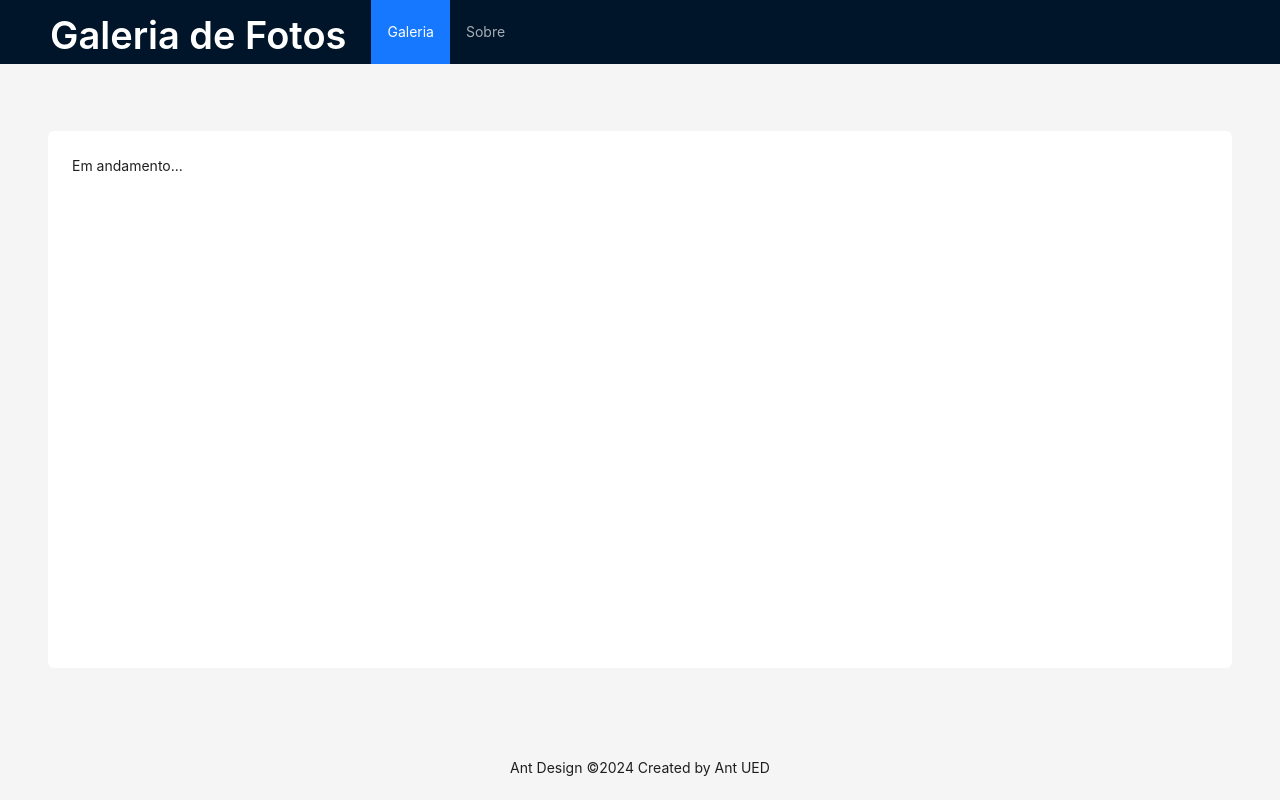
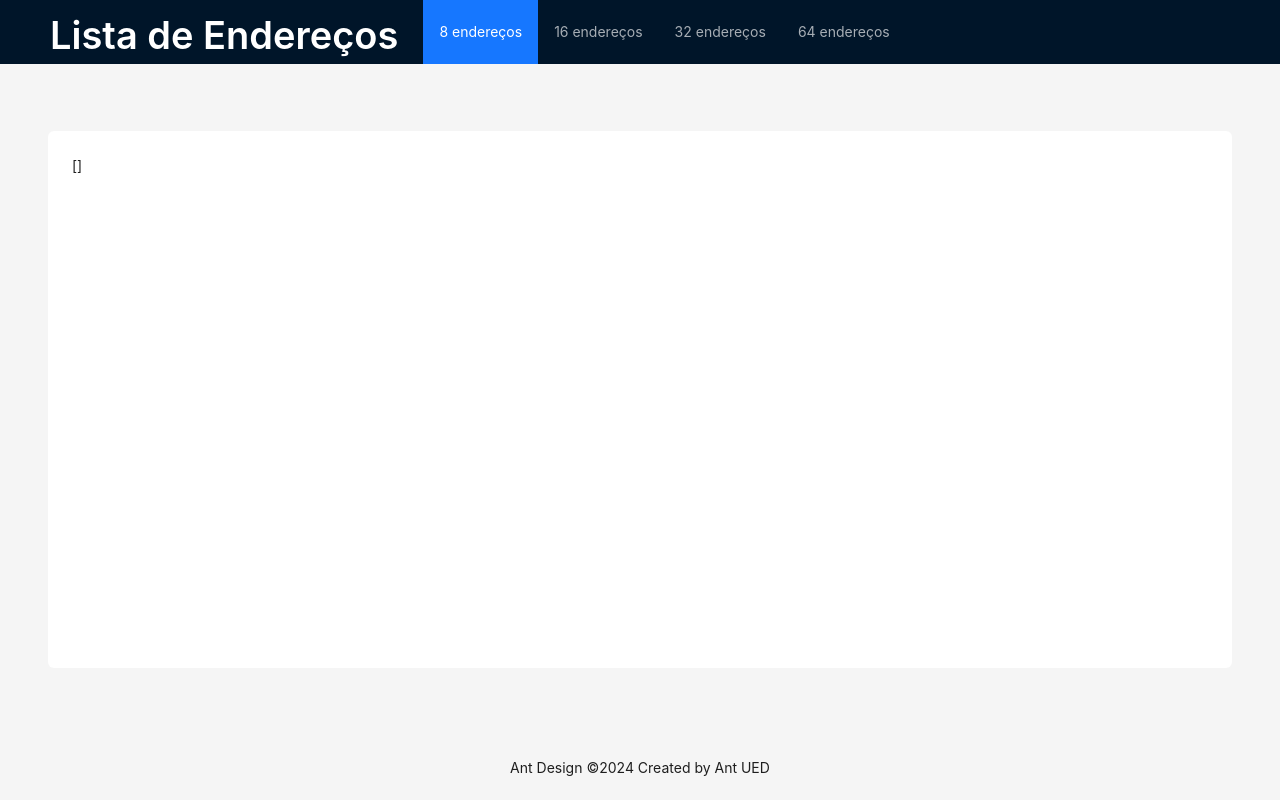
Before and after one commit to VitorComin/galeria-de-fotos-relativo, a React (Create React App) app: page / in a window 1280 px wide. Built offline with nearby package versions, Linux system fonts and the light colour scheme.

Commit message:
installing faker, unistalling router, changing project to addresses...

```diff
--- a/package.json
+++ b/package.json
@@ -3,6 +3,7 @@
   "version": "0.1.0",
   "private": true,
   "dependencies": {
+    "@faker-js/faker": "^9.0.3",
     "@testing-library/jest-dom": "^5.17.0",
     "@testing-library/react": "^13.4.0",
     "@testing-library/user-event": "^13.5.0",
@@ -13,7 +14,6 @@
     "antd": "^5.21.4",
     "react": "^18.3.1",
     "react-dom": "^18.3.1",
-    "react-router-dom": "^6.27.0",
     "react-scripts": "5.0.1",
     "typescript": "^4.9.5",
     "web-vitals": "^2.1.4"
--- a/src/App.tsx
+++ b/src/App.tsx
@@ -1,19 +1,21 @@
-import { Layout, Space } from 'antd';
-import './App.css';
-import LayoutHeader from './components/LayoutHeader';
-import LayoutFooter from './components/LayoutFooter';
-import { Outlet } from 'react-router-dom';
+import { Layout } from "antd";
+import "./App.css";
+import LayoutHeader from "./components/LayoutHeader";
+import LayoutFooter from "./components/LayoutFooter";
+import ContentPage from "./pages/ContentPage";
+import { useState } from "react";
+import { IAddresses } from "./types/GeneralTypes";
 
 const { Content } = Layout;
 
 function App() {
+  const [addressesList, setAddressesList] = useState<IAddresses[]>([]);
+
   return (
-    <Layout style={{height: '100vh'}}>
-      <LayoutHeader />
-      <Content className='layout-content'>
-        <Space className='layout-content-container'>
-          <Outlet />
-        </Space>
+    <Layout style={{ height: "100vh" }}>
+      <LayoutHeader setAddressesList={setAddressesList} />
+      <Content className="layout-content">
+        <ContentPage addressesList={addressesList} />
       </Content>
       <LayoutFooter />
     </Layout>
--- a/src/AppRoutes.tsx
+++ /dev/null
@@ -1,20 +0,0 @@
-import React from "react";
-import { BrowserRouter as Router, Routes, Route } from "react-router-dom";
-import App from "./App";
-import About from "./pages/About";
-import ImagesGallery from "./pages/ImagesGallery";
-
-const AppRoutes: React.FC = () => {
-  return (
-    <Router>
-      <Routes>
-        <Route path="/" element={<App />}>
-          <Route index element={<ImagesGallery />} />
-          <Route path="/about" element={<About />} />
-        </Route>
-      </Routes>
-    </Router>
-  );
-}
-
-export default AppRoutes;
--- a/src/components/LayoutHeader/index.tsx
+++ b/src/components/LayoutHeader/index.tsx
@@ -1,34 +1,51 @@
 import { Layout, Menu, Space, Typography } from "antd";
 import { menuItems } from "../../constants/menuItens";
-import { Link } from "react-router-dom";
+import { ILayoutHeader } from "../../types/GeneralTypes";
+import { Faker, base, pt_BR } from "@faker-js/faker";
+
+const BrazilianFaker = new Faker({
+  locale: [pt_BR, base],
+});
 
 const { Header } = Layout;
 
-const LayoutHeader: React.FC = () => {
+const LayoutHeader: React.FC<ILayoutHeader> = ({ setAddressesList }) => {
+  function changeAddressesListLength(length: number) {
+    const newAddressesList = Array.from({ length: length }, () => ({
+      street: BrazilianFaker.location.street(),
+      city: BrazilianFaker.location.city(),
+      state: BrazilianFaker.location.state(),
+      zipCode: BrazilianFaker.location.zipCode(),
+    }));
+
+    setAddressesList(newAddressesList);
+  }
+
   return (
-    <Header className='layout-header'>
+    <Header className="layout-header">
       <Space>
-        <Typography.Title style={{ color: 'white' }}>Galeria de Fotos</Typography.Title>
+        <Typography.Title style={{ color: "white" }}>
+          Lista de Endereços
+        </Typography.Title>
       </Space>
       <Menu
         theme="dark"
         mode="horizontal"
-          defaultSelectedKeys={['/']}
+        defaultSelectedKeys={["8"]}
         className="header-menu"
       >
-          {menuItems?.map(item => (
+        {menuItems?.map((item) => (
           <Menu.Item
             key={item?.key}
             title={item?.label}
+            onClick={() => changeAddressesListLength(item?.key)}
           >
-                <Link to={item?.key}>
             <Typography.Link>{item?.label}</Typography.Link>
-                </Link>
           </Menu.Item>
         ))}
       </Menu>
     </Header>
-  )
-}
+  );
+};
 
-export default LayoutHeader
+export default LayoutHeader;
--- a/src/constants/menuItens.tsx
+++ b/src/constants/menuItens.tsx
@@ -1,10 +1,18 @@
 export const menuItems = [
   {
-    key: '/',
-    label: 'Galeria'
+    key: 8,
+    label: "8 endereços",
   },
   {
-    key: '/about',
-    label: 'Sobre'
-  }
-]
+    key: 16,
+    label: "16 endereços",
+  },
+  {
+    key: 32,
+    label: "32 endereços",
+  },
+  {
+    key: 64,
+    label: "64 endereços",
+  },
+];
--- a/src/index.tsx
+++ b/src/index.tsx
@@ -2,14 +2,14 @@ import React from 'react';
 import ReactDOM from 'react-dom/client';
 import './index.css';
 import reportWebVitals from './reportWebVitals';
-import AppRoutes from './AppRoutes';
+import App from './App';
 
 const root = ReactDOM.createRoot(
   document.getElementById('root') as HTMLElement
 );
 root.render(
   <React.StrictMode>
-    <AppRoutes />
+    <App />
   </React.StrictMode>
 );
 
--- a/src/pages/About/index.tsx
+++ /dev/null
@@ -1,9 +0,0 @@
-import { Typography } from "antd"
-
-const About: React.FC = () => {
-  return (
-    <Typography.Paragraph>Em andamento...</Typography.Paragraph>
-  )
-}
-
-export default About
--- /dev/null
+++ b/src/pages/ContentPage/index.tsx
@@ -0,0 +1,12 @@
+import { Space, Typography } from "antd";
+import { IContentPage } from "../../types/GeneralTypes";
+
+const ContentPage: React.FC<IContentPage> = ({ addressesList }) => {
+  return (
+    <Space className="layout-content-container">
+      <Typography.Text>{JSON.stringify(addressesList)}</Typography.Text>
+    </Space>
+  );
+};
+
+export default ContentPage;
--- a/src/pages/ImagesGallery/index.tsx
+++ /dev/null
@@ -1,9 +0,0 @@
-import { Typography } from "antd"
-
-const ImagesGallery: React.FC = () => {
-  return (
-    <Typography.Paragraph>Em andamento...</Typography.Paragraph>
-  )
-}
-
-export default ImagesGallery
--- /dev/null
+++ b/src/types/GeneralTypes.tsx
@@ -0,0 +1,14 @@
+export interface ILayoutHeader {
+  setAddressesList: React.Dispatch<React.SetStateAction<IAddresses[]>>;
+}
+
+export interface IAddresses {
+  street: string;
+  city: string;
+  state: string;
+  zipCode: string;
+}
+
+export interface IContentPage {
+  addressesList: IAddresses[];
+}
```
Also changed, not shown: 1 other file (tests, documents, lock files or other folders). Lines whose indentation alone changed are shown as unchanged.
